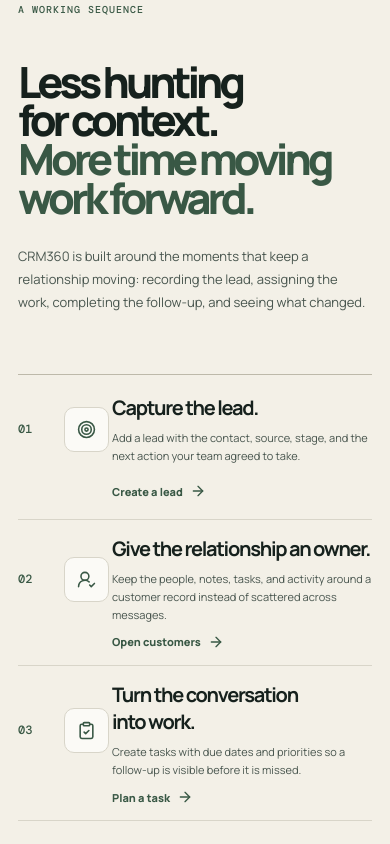
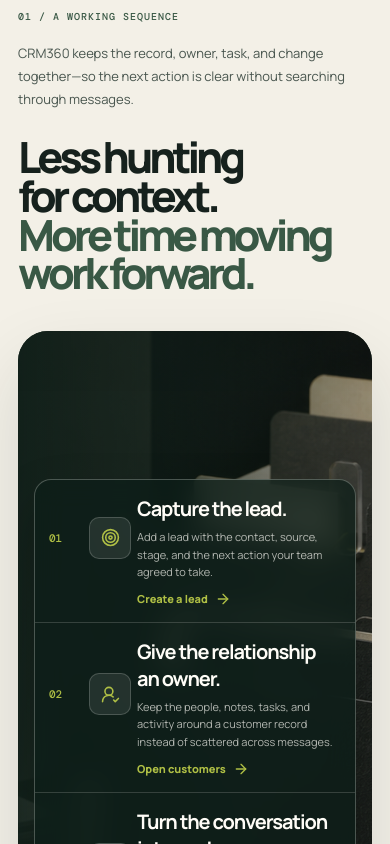
Before and after one commit to Pavaneswar-999/CRM360, a React (Vite) app in the folder client/: page / in a window 390 px wide. Shown: the part 880-1724 px from the top of the page. Built offline with nearby package versions, Linux system fonts and the light colour scheme; no server answers.

Commit message:
Refine landing workflow composition

```diff
--- a/client/src/pages/LandingPage.tsx
+++ b/client/src/pages/LandingPage.tsx
@@ -92,11 +92,15 @@
       </section>
 
       <section id="how-it-works" className="landing-section workflow-story section-wrap">
-        <div className="editorial-heading" data-reveal>
-          <span className="eyebrow">A working sequence</span>
+        <div className="workflow-story-intro" data-reveal>
+          <div>
+            <span className="eyebrow">01 / A working sequence</span>
+            <p>CRM360 keeps the record, owner, task, and change together—so the next action is clear without searching through messages.</p>
+          </div>
           <h2>Less hunting for context.<br /><em>More time moving work forward.</em></h2>
-          <p>CRM360 is built around the moments that keep a relationship moving: recording the lead, assigning the work, completing the follow-up, and seeing what changed.</p>
         </div>
+        <div className="workflow-stage" data-reveal>
+          <div className="workflow-stage-art" aria-hidden="true" />
           <div className="story-list">
             {workflow.map(({ index, icon: Icon, title, text, action, next }) => <article className="story-step" data-story-step key={index}>
               <div className="story-number">{index}</div>
@@ -104,6 +108,7 @@
               <div className="story-copy"><h3>{title}</h3><p>{text}</p></div>
               <EntryLink className="story-link" next={next}>{action} <ArrowRight size={16} /></EntryLink>
             </article>)}
+          </div>
         </div>
       </section>
 
@@ -120,8 +125,12 @@
             </div>
           </div>
           <div className="thread-scene-frame" data-reveal>
+            <div className="thread-scene-copy" aria-hidden="true">
               <span className="thread-scene-label">Relationship thread</span>
+              <strong>Lead <i>→</i> Customer <i>→</i> Next task</strong>
+            </div>
             <Suspense fallback={<div className="relationship-scene-fallback" aria-hidden="true"><span /><span /><span /></div>}><RelationshipScene /></Suspense>
+            <div className="thread-scene-legend" aria-hidden="true"><span>Capture</span><span>Context</span><span>Action</span></div>
             <p>This visual is an abstract guide to how records connect. The CRM itself uses live database records after you sign in.</p>
           </div>
         </div>
--- a/client/src/styles.css
+++ b/client/src/styles.css
@@ -113,19 +113,22 @@
 .signal-hero-rule { position: relative; z-index: 1; display: flex; justify-content: space-between; align-self: end; padding: 21px 0; border-top: 1px solid rgba(255, 255, 255, 0.24); color: rgba(255, 253, 247, 0.65); font-family: 'DM Mono', ui-monospace, monospace; font-size: 9px; letter-spacing: 0.09em; text-transform: uppercase; }
 
 .landing-section { padding-block: clamp(100px, 14vw, 190px); }
-.editorial-heading { display: grid; grid-template-columns: minmax(0, 1fr) minmax(280px, 0.58fr); gap: clamp(30px, 10vw, 170px); align-items: end; }
-.editorial-heading h2 { max-width: 760px; margin: 18px 0 0; color: var(--ink); font-size: clamp(44px, 6vw, 85px); font-weight: 760; letter-spacing: -0.095em; line-height: 0.9; }
-.editorial-heading h2 em { color: var(--moss-700); font-style: normal; }
-.editorial-heading p { max-width: 460px; margin: 0 0 6px; color: var(--ink-soft); font-size: 15px; line-height: 1.75; }
-.story-list { display: grid; margin-top: clamp(54px, 8vw, 104px); border-top: 1px solid var(--line-strong); }
-.story-step { display: grid; grid-template-columns: 92px 52px minmax(0, 1fr) auto; gap: 25px; align-items: center; min-height: 158px; border-bottom: 1px solid var(--line); }
-.story-step:nth-child(even) { margin-left: clamp(0px, 7vw, 112px); }
-.story-number { color: var(--moss-700); font-family: 'DM Mono', ui-monospace, monospace; font-size: 12px; font-weight: 500; }
-.story-icon { display: grid; place-items: center; width: 45px; height: 45px; border: 1px solid var(--line); border-radius: 10px; color: var(--moss-700); background: var(--paper); }
-.story-copy h3 { margin: 0 0 8px; font-size: clamp(20px, 2.4vw, 29px); letter-spacing: -0.065em; }
-.story-copy p { max-width: 560px; margin: 0; color: var(--ink-soft); font-size: 13px; line-height: 1.65; }
-.story-link { display: inline-flex; align-items: center; gap: 7px; color: var(--moss-700); font-size: 12px; font-weight: 800; white-space: nowrap; transition: gap 180ms ease, color 180ms ease; }
-.story-link:hover { gap: 12px; color: var(--ink); }
+.workflow-story-intro { display: grid; grid-template-columns: minmax(220px, 0.6fr) minmax(0, 1.3fr); gap: clamp(38px, 10vw, 176px); align-items: end; margin-bottom: clamp(38px, 6vw, 78px); }
+.workflow-story-intro > div { max-width: 390px; }
+.workflow-story-intro h2 { max-width: 760px; margin: 0; color: var(--ink); font-size: clamp(44px, 6vw, 85px); font-weight: 760; letter-spacing: -0.095em; line-height: 0.9; }
+.workflow-story-intro h2 em { color: var(--moss-700); font-style: normal; }
+.workflow-story-intro p { margin: 17px 0 0; color: var(--ink-soft); font-size: 14px; line-height: 1.75; }
+.workflow-stage { position: relative; display: grid; min-height: 610px; overflow: hidden; padding: clamp(22px, 4.5vw, 70px); border-radius: var(--radius-lg); background: var(--moss-950); box-shadow: 0 32px 72px rgba(20, 35, 29, 0.12); }
+.workflow-stage-art { position: absolute; inset: 0; opacity: 0.96; background: linear-gradient(90deg, rgba(15, 31, 25, 0.93) 0%, rgba(15, 31, 25, 0.7) 42%, rgba(15, 31, 25, 0.24) 100%), url('/crm360-signal-room-hero.png') 64% center / cover no-repeat; }
+.story-list { position: relative; z-index: 1; display: grid; width: min(100%, 670px); margin-left: auto; align-self: center; overflow: hidden; border: 1px solid rgba(255, 253, 247, 0.25); border-radius: 17px; background: rgba(13, 30, 24, 0.75); box-shadow: 0 22px 50px rgba(0, 0, 0, 0.2); backdrop-filter: blur(14px); }
+.story-step { display: grid; grid-template-columns: 42px 46px minmax(0, 1fr) auto; gap: 15px; align-items: center; min-height: 116px; padding: 18px 22px; border-bottom: 1px solid rgba(255, 253, 247, 0.16); }
+.story-step:last-child { border-bottom: 0; }
+.story-number { color: var(--citron); font-family: 'DM Mono', ui-monospace, monospace; font-size: 11px; font-weight: 500; }
+.story-icon { display: grid; place-items: center; width: 42px; height: 42px; border: 1px solid rgba(255, 253, 247, 0.18); border-radius: 10px; color: var(--citron); background: rgba(255, 253, 247, 0.09); }
+.story-copy h3 { margin: 0 0 6px; color: #fffdf7; font-size: clamp(19px, 2vw, 25px); letter-spacing: -0.055em; }
+.story-copy p { max-width: 400px; margin: 0; color: rgba(255, 253, 247, 0.68); font-size: 12px; line-height: 1.6; }
+.story-link { display: inline-flex; align-items: center; gap: 7px; color: var(--citron); font-size: 11px; font-weight: 800; white-space: nowrap; transition: gap 180ms ease, color 180ms ease; }
+.story-link:hover { gap: 12px; color: #fffdf7; }
 
 .product-section { position: relative; overflow: hidden; color: #fffdf7; background: var(--moss-850); }
 .product-section::before { position: absolute; inset: 0; content: ''; opacity: 0.22; background-image: linear-gradient(rgba(255, 255, 255, 0.09) 1px, transparent 1px), linear-gradient(90deg, rgba(255, 255, 255, 0.09) 1px, transparent 1px); background-size: 38px 38px; mask-image: linear-gradient(90deg, black, transparent 75%); }
@@ -136,11 +139,16 @@
 .product-links { display: grid; gap: 2px; max-width: 420px; margin-top: 34px; border-top: 1px solid rgba(255, 255, 255, 0.22); }
 .product-links a { display: grid; grid-template-columns: 22px 1fr auto; align-items: center; gap: 10px; min-height: 52px; border-bottom: 1px solid rgba(255, 255, 255, 0.18); color: #fffdf7; font-size: 12px; font-weight: 800; transition: padding 180ms ease, color 180ms ease; }
 .product-links a:hover { padding-left: 8px; color: var(--citron); }
-.thread-scene-frame { position: relative; min-height: 450px; overflow: hidden; border: 1px solid rgba(255, 255, 255, 0.28); border-radius: var(--radius-lg); background: linear-gradient(155deg, rgba(253, 252, 247, 0.1), rgba(253, 252, 247, 0.02)); box-shadow: 0 34px 80px rgba(6, 14, 11, 0.28); }
-.thread-scene-frame::before { position: absolute; inset: 0; content: ''; background: radial-gradient(circle at 83% 20%, rgba(175, 191, 69, 0.17), transparent 26%), linear-gradient(140deg, transparent 55%, rgba(255, 255, 255, 0.04)); pointer-events: none; }
-.thread-scene-label { position: absolute; z-index: 2; top: 20px; left: 20px; padding: 7px 9px; border: 1px solid rgba(255, 255, 255, 0.2); border-radius: 6px; color: rgba(255, 253, 247, 0.7); background: rgba(17, 34, 28, 0.62); font-family: 'DM Mono', ui-monospace, monospace; font-size: 9px; letter-spacing: 0.09em; text-transform: uppercase; }
-.thread-scene-frame p { position: absolute; z-index: 2; right: 20px; bottom: 18px; left: 20px; margin: 0; padding-top: 13px; border-top: 1px solid rgba(255, 255, 255, 0.2); color: rgba(255, 253, 247, 0.65); font-size: 10px; line-height: 1.55; }
-.relationship-scene, .relationship-scene-fallback { position: absolute; inset: 40px 18px 66px; min-height: 300px; }
+.thread-scene-frame { position: relative; min-height: 500px; overflow: hidden; border: 1px solid rgba(255, 255, 255, 0.28); border-radius: var(--radius-lg); background: linear-gradient(105deg, rgba(10, 24, 19, 0.95), rgba(10, 24, 19, 0.72) 48%, rgba(10, 24, 19, 0.28)), url('/crm360-signal-room-hero.png') 68% center / cover no-repeat; box-shadow: 0 34px 80px rgba(6, 14, 11, 0.28); }
+.thread-scene-frame::before { position: absolute; z-index: 0; inset: 0; content: ''; background: linear-gradient(90deg, rgba(175, 191, 69, 0.12), transparent 35%), linear-gradient(rgba(255, 255, 255, 0.08) 1px, transparent 1px), linear-gradient(90deg, rgba(255, 255, 255, 0.08) 1px, transparent 1px); background-size: auto, 44px 44px, 44px 44px; pointer-events: none; }
+.thread-scene-copy { position: absolute; z-index: 3; top: 26px; left: 26px; max-width: 210px; }
+.thread-scene-label { display: inline-flex; padding: 7px 9px; border: 1px solid rgba(255, 255, 255, 0.2); border-radius: 6px; color: rgba(255, 253, 247, 0.74); background: rgba(17, 34, 28, 0.66); font-family: 'DM Mono', ui-monospace, monospace; font-size: 9px; letter-spacing: 0.09em; text-transform: uppercase; }
+.thread-scene-copy strong { display: block; margin-top: 22px; color: #fffdf7; font-size: clamp(25px, 3vw, 40px); font-weight: 740; letter-spacing: -0.075em; line-height: 0.95; }
+.thread-scene-copy strong i { color: var(--citron); font-style: normal; }
+.thread-scene-legend { position: absolute; z-index: 3; left: 26px; bottom: 72px; display: flex; gap: 13px; color: rgba(255, 253, 247, 0.75); font-family: 'DM Mono', ui-monospace, monospace; font-size: 9px; letter-spacing: 0.08em; text-transform: uppercase; }
+.thread-scene-legend span + span::before { margin-right: 13px; color: var(--citron); content: '•'; }
+.thread-scene-frame p { position: absolute; z-index: 3; right: 26px; bottom: 20px; left: 26px; margin: 0; padding-top: 13px; border-top: 1px solid rgba(255, 255, 255, 0.2); color: rgba(255, 253, 247, 0.65); font-size: 10px; line-height: 1.55; }
+.relationship-scene, .relationship-scene-fallback { z-index: 1; position: absolute; inset: 58px 18px 104px; min-height: 300px; opacity: 0.92; }
 .relationship-scene canvas { width: 100% !important; height: 100% !important; }
 .relationship-scene-fallback { display: grid; place-items: center; }
 .relationship-scene-fallback span { position: absolute; width: 31%; height: 22%; border: 1px solid rgba(255, 253, 247, 0.46); border-radius: 3px; background: rgba(255, 253, 247, 0.12); box-shadow: 0 12px 25px rgba(0, 0, 0, 0.14); }
@@ -532,9 +540,9 @@
   .hero-route-list { width: 100%; max-width: 100%; justify-self: stretch; }
   .signal-hero-art { background-position: 67% center; }
   .signal-hero-rule { display: none; }
-  .editorial-heading, .product-section-inner { grid-template-columns: 1fr; gap: 28px; }
-  .editorial-heading p { max-width: 600px; }
-  .story-step:nth-child(even) { margin-left: 0; }
+  .workflow-story-intro, .product-section-inner { grid-template-columns: 1fr; gap: 28px; }
+  .workflow-story-intro p { max-width: 600px; }
+  .workflow-stage { min-height: 560px; }
   .security-section { grid-template-columns: auto 1fr; }
   .security-section .button { grid-column: 2; justify-self: start; }
   .auth-stage { grid-template-columns: 1fr; gap: 40px; margin: 76px auto 36px; }
@@ -560,13 +568,21 @@
   .hero-actions .button { width: 100%; }
   .hero-route-list a { min-height: 54px; }
   .landing-section { padding-block: 86px; }
-  .editorial-heading h2, .product-copy h2 { font-size: 43px; }
-  .editorial-heading p { font-size: 13px; }
-  .story-step { grid-template-columns: 36px 38px minmax(0, 1fr); gap: 10px; min-height: 145px; padding: 15px 0; }
+  .workflow-story-intro h2, .product-copy h2 { font-size: 43px; }
+  .workflow-story-intro p { font-size: 13px; }
+  .workflow-stage { min-height: 0; padding: 16px; }
+  .workflow-stage-art { background-position: 59% center; }
+  .story-list { width: 100%; margin-top: 132px; }
+  .story-step { grid-template-columns: 30px 38px minmax(0, 1fr); gap: 10px; min-height: 0; padding: 15px 14px; }
   .story-link { grid-column: 3; justify-self: start; font-size: 11px; }
   .story-copy h3 { font-size: 20px; }
   .story-copy p { font-size: 11px; }
   .thread-scene-frame { min-height: 365px; }
+  .thread-scene-copy { top: 18px; left: 18px; max-width: 155px; }
+  .thread-scene-copy strong { margin-top: 13px; font-size: 25px; }
+  .thread-scene-legend { right: 18px; bottom: 65px; left: 18px; gap: 8px; font-size: 8px; }
+  .thread-scene-legend span + span::before { margin-right: 8px; }
+  .thread-scene-frame p { right: 18px; bottom: 16px; left: 18px; }
   .security-section { grid-template-columns: 1fr; gap: 17px; }
   .security-section .button { grid-column: auto; }
   .landing-final { min-height: 440px; }
```
Lines whose indentation alone changed are shown as unchanged.
